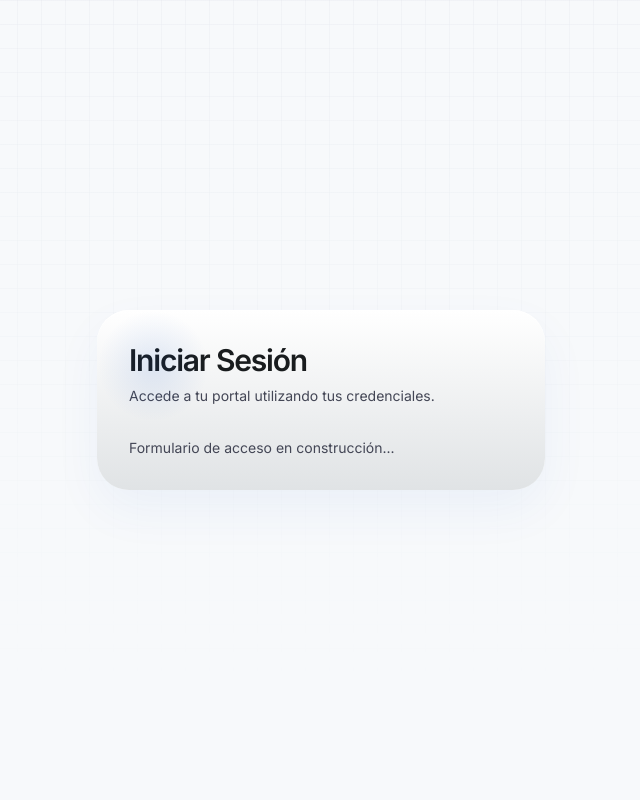
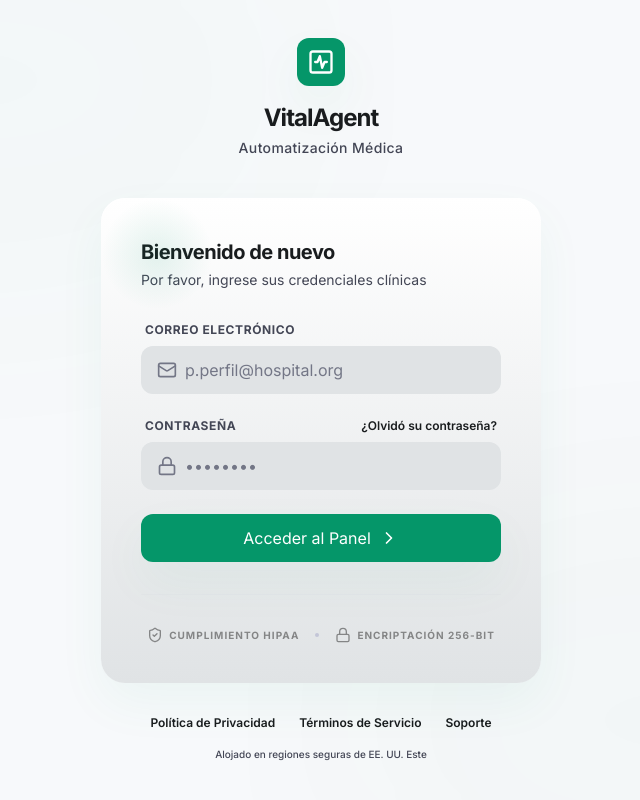
Before and after one commit to MERN-Nodi-Hackathon/mern, a React (Vite) app in the folder apps/web/: page /login in a window 1280 px wide. Shown: the whole page, without its empty margins (319-959 px from the left). Built offline with nearby package versions, Linux system fonts and the light colour scheme; no server answers.

Commit message:
feat: implement login page UI and update theme color palette to emerald green

```diff
--- a/apps/web/src/features/auth/login-page.tsx
+++ b/apps/web/src/features/auth/login-page.tsx
@@ -1,21 +1,123 @@
+import { Link, useNavigate } from "react-router-dom";
+import { ShieldCheck, Lock, Mail, ChevronRight, ActivitySquare } from "lucide-react";
+
 export function LoginPage() {
-  // TODO: Add data fetching authentication endpoint integration here (Supabase Login)
+  const navigate = useNavigate();
+
+  const handleLogin = (e: React.FormEvent) => {
+    e.preventDefault();
+    // TODO: Hardcoded authentication. Later integrate with Supabase or backend.
+    navigate("/dashboard");
+  };
 
   return (
-    <div className="flex min-h-screen items-center justify-center bg-(--background) px-6">
-      <div className="w-full max-w-md editorial-card rounded-4xl p-8">
-        <h1 className="headline-display text-3xl font-semibold text-(--foreground)">
-          Iniciar Sesión
-        </h1>
-        <p className="mt-2 text-sm text-(--muted-foreground)">
-          Accede a tu portal utilizando tus credenciales.
-        </p>
+    <main className="min-h-screen flex flex-col items-center justify-center p-6 relative overflow-hidden bg-surface">
+      {/* Subtle background texture element */}
+      <div className="absolute top-0 left-0 w-full h-full pointer-events-none opacity-40">
+        <div className="absolute -top-[20%] -left-[10%] w-[60%] h-[60%] bg-primary/5 rounded-full blur-[120px]"></div>
+        <div className="absolute -bottom-[20%] -right-[10%] w-[60%] h-[60%] bg-tertiary/5 rounded-full blur-[120px]"></div>
+      </div>
 
-        {/* TODO: UI form con inputs Shadcn irá aquí */}
-        <div className="mt-8">
-          <p className="text-(--muted-foreground) text-sm">Formulario de acceso en construcción...</p>
+      <div className="w-full max-w-[440px] z-10">
+        {/* Logo Header */}
+        <div className="flex flex-col items-center mb-10">
+          <div className="w-12 h-12 bg-primary-container rounded-xl flex items-center justify-center mb-4 shadow-[0_20px_50px_rgba(5,150,105,0.05)]">
+            <ActivitySquare className="text-white w-7 h-7" />
+          </div>
+          <h1 className="text-2xl font-extrabold tracking-tighter text-on-surface headline-display">VitalAgent</h1>
+          <p className="text-on-surface-variant text-sm font-medium tracking-wide mt-1">Automatización Médica</p>
+        </div>
+
+        {/* Login Card */}
+        <div className="editorial-card rounded-3xl p-10 border border-outline-variant/10">
+          <div className="mb-8">
+            <h2 className="text-xl font-bold text-on-surface tracking-tight">Bienvenido de nuevo</h2>
+            <p className="text-on-surface-variant text-sm mt-1">Por favor, ingrese sus credenciales clínicas</p>
+          </div>
+
+          <form className="space-y-6" onSubmit={handleLogin}>
+            {/* Email Field */}
+            <div className="space-y-2">
+              <label htmlFor="email" className="block text-xs font-bold uppercase tracking-[0.05em] text-on-surface-variant px-1">
+                Correo Electrónico
+              </label>
+              <div className="relative group">
+                <div className="absolute inset-y-0 left-0 pl-4 flex items-center pointer-events-none">
+                  <Mail className="w-5 h-5 text-outline" />
+                </div>
+                <input
+                  id="email"
+                  name="email"
+                  type="email"
+                  placeholder="p.perfil@hospital.org"
+                  required
+                  className="w-full h-12 pl-11 pr-4 bg-surface-container-highest border-none rounded-xl text-on-surface text-sm placeholder:text-outline focus:ring-2 focus:ring-primary/40 transition-all outline-none"
+                />
+              </div>
+            </div>
+
+            {/* Password Field */}
+            <div className="space-y-2">
+              <div className="flex justify-between items-center px-1">
+                <label htmlFor="password" className="block text-xs font-bold uppercase tracking-[0.05em] text-on-surface-variant">
+                  Contraseña
+                </label>
+                <Link to="#" className="text-xs font-semibold text-primary hover:text-primary-container transition-colors">
+                  ¿Olvidó su contraseña?
+                </Link>
+              </div>
+              <div className="relative group">
+                <div className="absolute inset-y-0 left-0 pl-4 flex items-center pointer-events-none">
+                  <Lock className="w-5 h-5 text-outline" />
+                </div>
+                <input
+                  id="password"
+                  name="password"
+                  type="password"
+                  placeholder="••••••••"
+                  required
+                  className="w-full h-12 pl-11 pr-12 bg-surface-container-highest border-none rounded-xl text-on-surface text-sm placeholder:text-outline focus:ring-2 focus:ring-primary/40 transition-all outline-none"
+                />
+              </div>
+            </div>
+
+            {/* Primary CTA */}
+            <button
+              type="submit"
+              className="w-full h-12 bg-linear-to-br from-primary to-primary-container text-white font-bold rounded-xl shadow-[0_20px_50px_rgba(5,150,105,0.05)] hover:opacity-90 active:scale-[0.98] transition-all flex items-center justify-center space-x-2"
+            >
+              <span>Acceder al Panel</span>
+              <ChevronRight className="w-5 h-5" />
+            </button>
+          </form>
+
+          <div className="mt-8 pt-8 border-t border-outline-variant/10 flex items-center justify-center space-x-4">
+            <div className="flex items-center space-x-1.5 grayscale opacity-60">
+              <ShieldCheck className="w-4 h-4 text-on-surface-variant" />
+              <span className="text-[10px] font-bold uppercase tracking-widest text-on-surface-variant">Cumplimiento HIPAA</span>
+            </div>
+            <div className="h-1 w-1 bg-outline-variant rounded-full"></div>
+            <div className="flex items-center space-x-1.5 grayscale opacity-60">
+              <Lock className="w-4 h-4 text-on-surface-variant" />
+              <span className="text-[10px] font-bold uppercase tracking-widest text-on-surface-variant">Encriptación 256-Bit</span>
+            </div>
+          </div>
+        </div>
+
+        {/* Footer Meta */}
+        <div className="mt-8 flex flex-col items-center space-y-4">
+          <div className="flex items-center space-x-6">
+            <Link to="#" className="text-xs font-semibold text-on-surface-variant hover:text-primary transition-colors">Política de Privacidad</Link>
+            <Link to="#" className="text-xs font-semibold text-on-surface-variant hover:text-primary transition-colors">Términos de Servicio</Link>
+            <Link to="#" className="text-xs font-semibold text-on-surface-variant hover:text-primary transition-colors">Soporte</Link>
+          </div>
+          <div className="flex items-center space-x-2">
+            <span className="text-[10px] font-medium text-on-surface-variant">Alojado en regiones seguras de EE. UU. Este</span>
+          </div>
         </div>
       </div>
-    </div>
+
+
+    </main>
   );
 }
--- a/apps/web/src/index.css
+++ b/apps/web/src/index.css
@@ -9,15 +9,15 @@
   --color-error: #ba1a1a;
   --color-error-container: #ffdad6;
   --color-inverse-on-surface: #eff1f3;
-  --color-inverse-primary: #b4c5ff;
+  --color-inverse-primary: #6ee7b7;
   --color-inverse-surface: #2d3133;
   --color-on-background: #191c1e;
   --color-on-error: #ffffff;
   --color-on-error-container: #93000a;
   --color-on-primary: #ffffff;
-  --color-on-primary-container: #eeefff;
-  --color-on-primary-fixed: #00174b;
-  --color-on-primary-fixed-variant: #003ea8;
+  --color-on-primary-container: #ecfdf5;
+  --color-on-primary-fixed: #022c22;
+  --color-on-primary-fixed-variant: #064e3b;
   --color-on-secondary: #ffffff;
   --color-on-secondary-container: #5c647a;
   --color-on-secondary-fixed: #131b2e;
@@ -30,10 +30,10 @@
   --color-on-tertiary-fixed-variant: #005137;
   --color-outline: #737686;
   --color-outline-variant: #c3c6d7;
-  --color-primary: #004ac6;
-  --color-primary-container: #2563eb;
-  --color-primary-fixed: #dbe1ff;
-  --color-primary-fixed-dim: #b4c5ff;
+  --color-primary: #059669;
+  --color-primary-container: #059669;
+  --color-primary-fixed: #d1fae5;
+  --color-primary-fixed-dim: #6ee7b7;
   --color-secondary: #565e74;
   --color-secondary-container: #dae2fd;
   --color-secondary-fixed: #dae2fd;
@@ -46,7 +46,7 @@
   --color-surface-container-low: #f2f4f6;
   --color-surface-container-lowest: #ffffff;
   --color-surface-dim: #d8dadc;
-  --color-surface-tint: #0053db;
+  --color-surface-tint: #059669;
   --color-surface-variant: #e0e3e5;
   --color-tertiary: #006243;
   --color-tertiary-container: #007d57;
@@ -142,7 +142,7 @@ input {
   border: none;
   background: linear-gradient(180deg, var(--card-strong) 0%, var(--card) 100%);
   box-shadow:
-    0 20px 50px rgba(0, 74, 198, 0.05),
+    0 20px 50px rgba(5, 150, 105, 0.05),
     inset 0 1px 0 rgba(255, 255, 255, 0.6);
   backdrop-filter: blur(20px);
 }
@@ -155,7 +155,7 @@ input {
   height: 7rem;
   background: radial-gradient(
     circle,
-    rgba(0, 74, 198, 0.10),
+    rgba(5, 150, 105, 0.10),
     transparent 70%
   );
   pointer-events: none;
```
